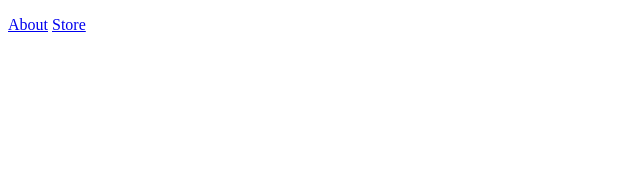
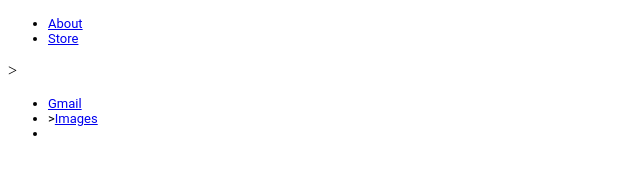
Before and after one commit to Emily-is-cool/google-homepage, a plain HTML site: page index.html in a window 1280 px wide. Shown: the whole page, without its empty margins (0-640 px from the left). Drawn offline with Linux system fonts and the light colour scheme.

Commit message:
new try at top nav of google homepage

```diff
--- a/index.html
+++ b/index.html
@@ -1,11 +1,21 @@
 <!DOCTYPE html>
 <head></head>
 <style>
-
+li {font: 13px Roboto, Robotodraft, arial}
 </style>
 <body background="white">
     <div>
-        <p> <a href="https://about.google/?fg=1&utm_source=google-US&utm_medium=referral&utm_campaign=hp-header">About</a>
-            <a href="https://store.google.com/US?utm_source=hp_header&utm_medium=google_ooo&utm_campaign=GS100042&hl=en-US">Store</a> </p>
+       <ul>
+           <li><a href="https://about.google/?fg=1&utm_source=google-US&utm_medium=referral&utm_campaign=hp-header">About</a></li>
+            <li><a href="https://store.google.com/US?utm_source=hp_header&utm_medium=google_ooo&utm_campaign=GS100042&hl=en-US">Store</a> </li>
+        </ul>>
+        <ul stlye="padding-left: 50px">
+            <li><a href="https://mail.google.com/mail/&ogbl">Gmail</a></li>
+            <li>><a href="https://www.google.com/imghp?hl=en&ogbl">Images</a></li>
+            <li><img="</li>
+
+
  </div>
+ <div> <img align="center, src="https://www.google.com/images/branding/googlelogo/1x/googlelogo_color_272x92dp.png"></div>
+
 </body>
```
